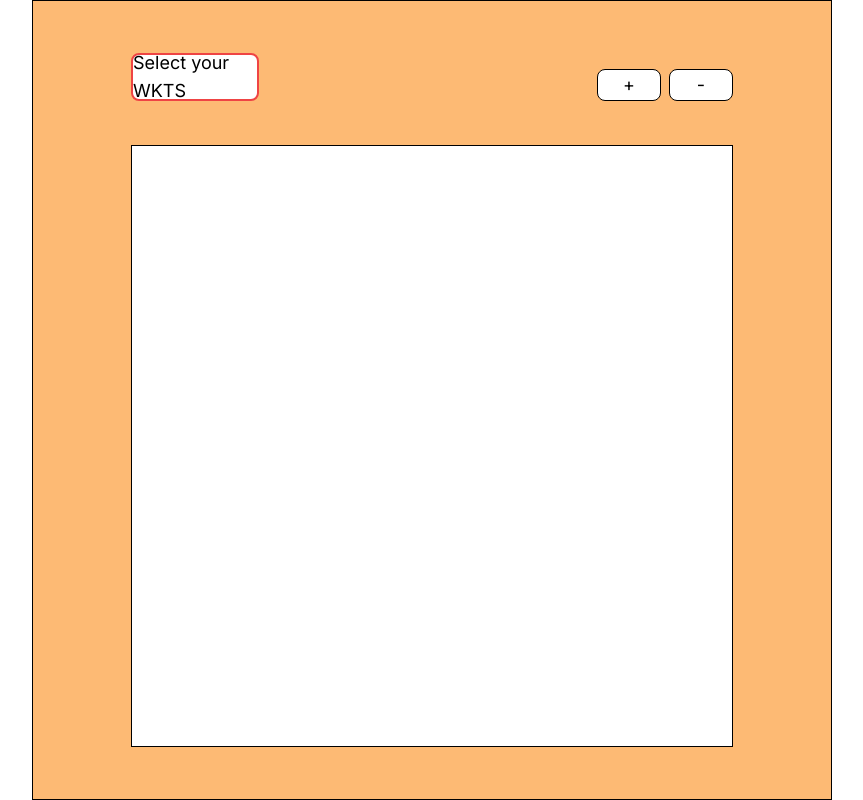
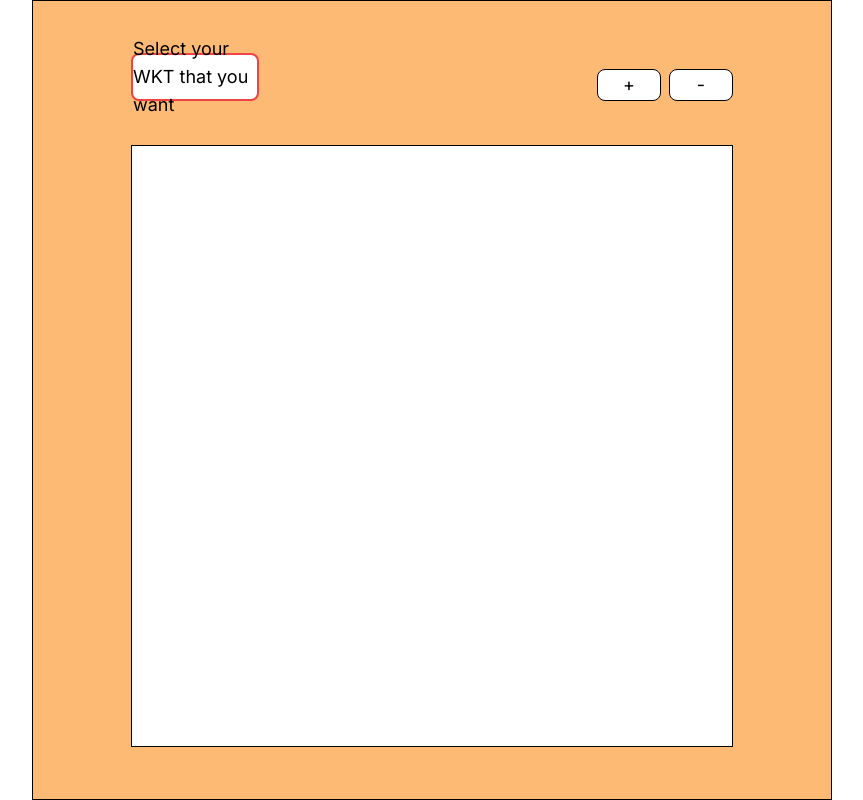
Before and after one commit to Naphat-organization/wkt, a Next.js app: page / in a window 1280 px wide. Shown: the whole page, without its empty margins (208-1071 px from the left). Built offline with nearby package versions, Linux system fonts and the light colour scheme.

Commit message:
Add popup

```diff
--- a/app/page.tsx
+++ b/app/page.tsx
@@ -168,7 +168,7 @@ export default function Home() {
                 onChange={handleFileChange}
               />
               <div className="HeaderButton flex items-center justify-center border-2 cursor-pointer">
-                <span>Select your WKTS</span>
+                <span>Select your WKT that you want</span>
               </div>
             </label>
 
```
